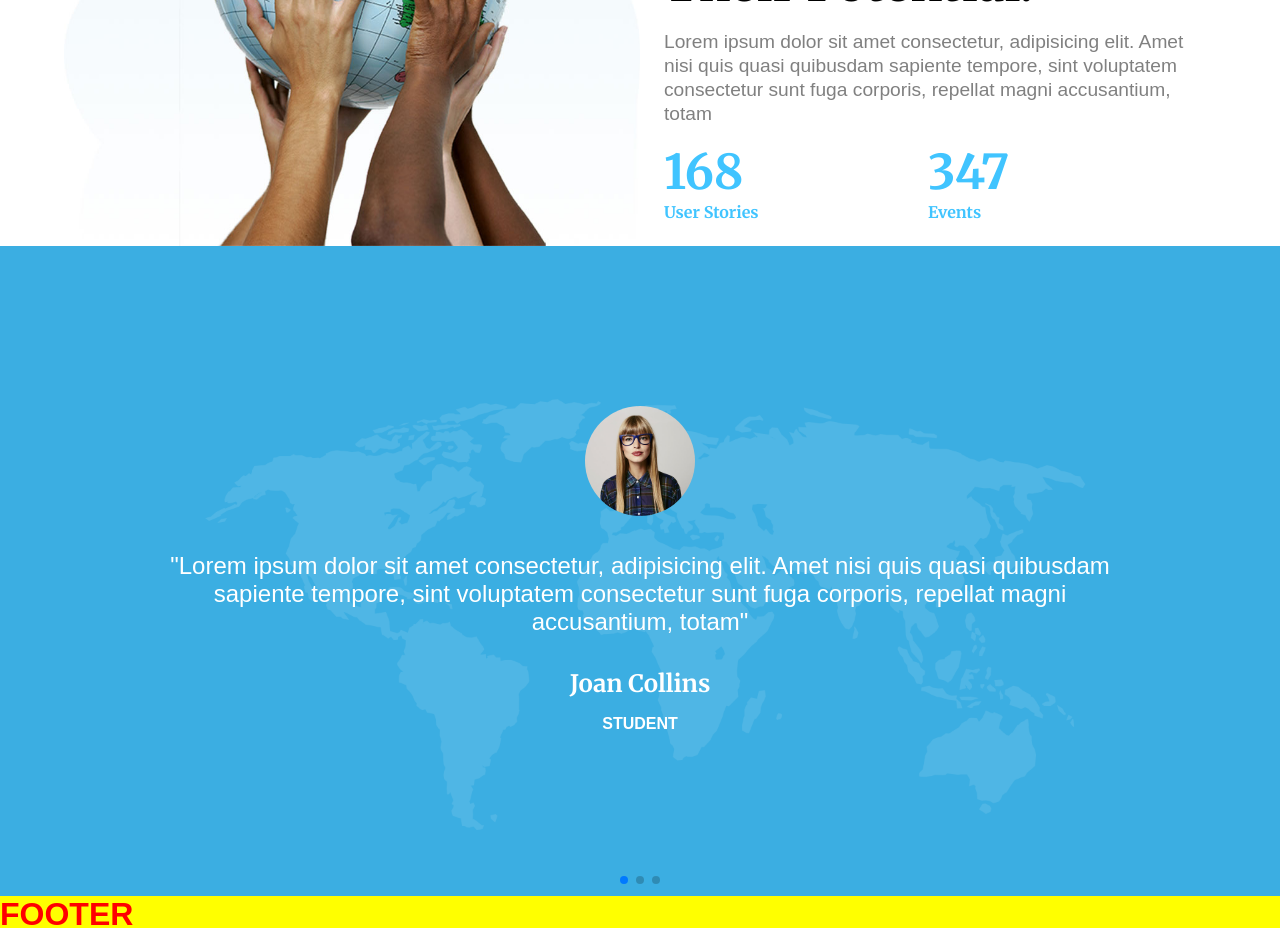
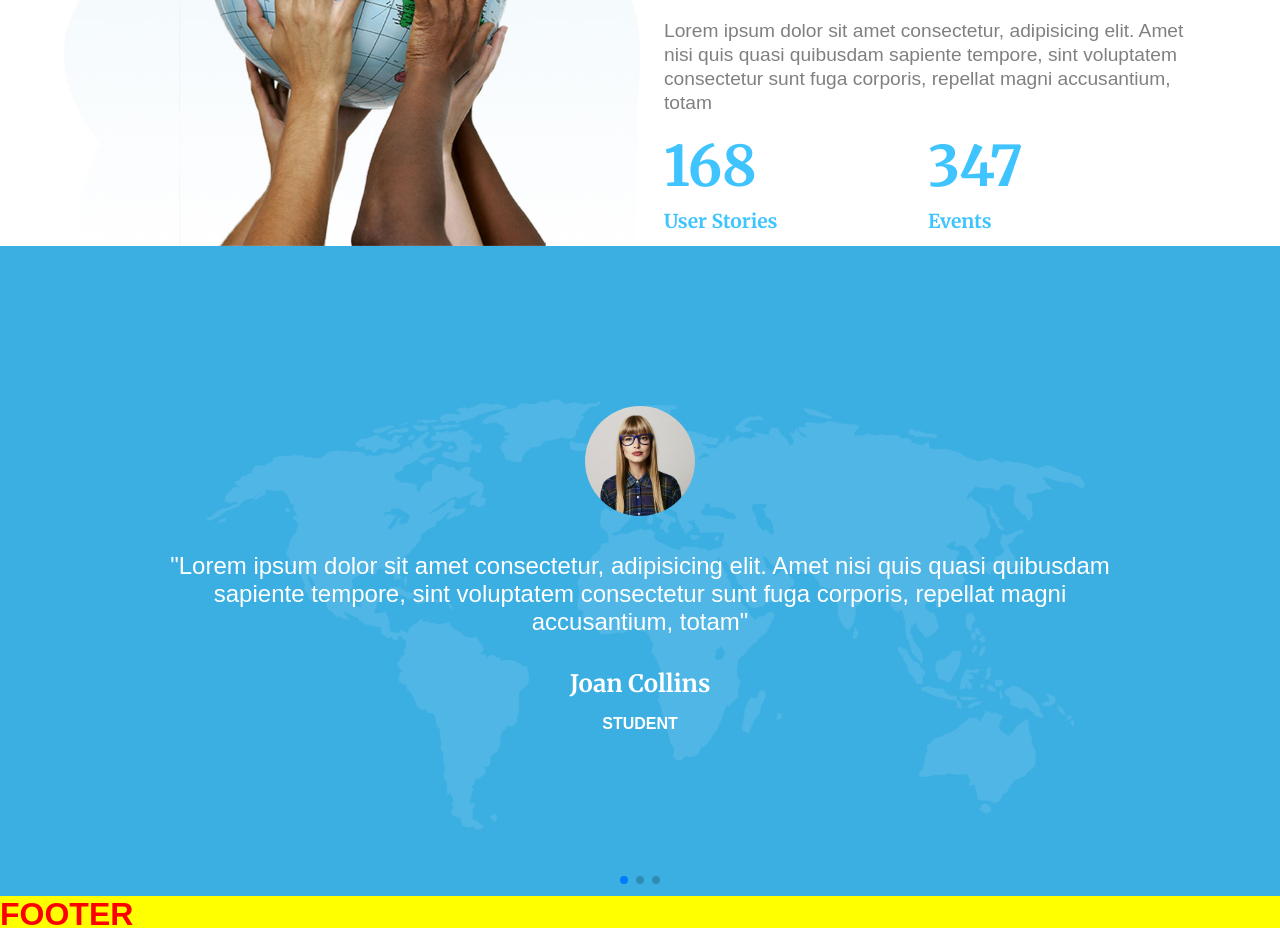
Before and after one commit to GabrieleRizzo19/proj-html-vuejs, a Vue app: page / in a window 1280 px wide. Shown: the part 2240-3168 px from the top of the page. Built offline with nearby package versions, Linux system fonts and the light colour scheme.

Commit message:
improved empowering children section layout

```diff
--- a/src/components/EmpoweringChildrenSection.vue
+++ b/src/components/EmpoweringChildrenSection.vue
@@ -93,10 +93,12 @@
                     width: 50%;
 
                     h3{
-                        font-size: 3rem;
+                        font-size: 3.5rem;
+                        margin-bottom: 0.5rem;
                     }
 
                     span{
+                        font-size: 1.2rem;
                         font-weight: bold;
                     }
                 }
```
